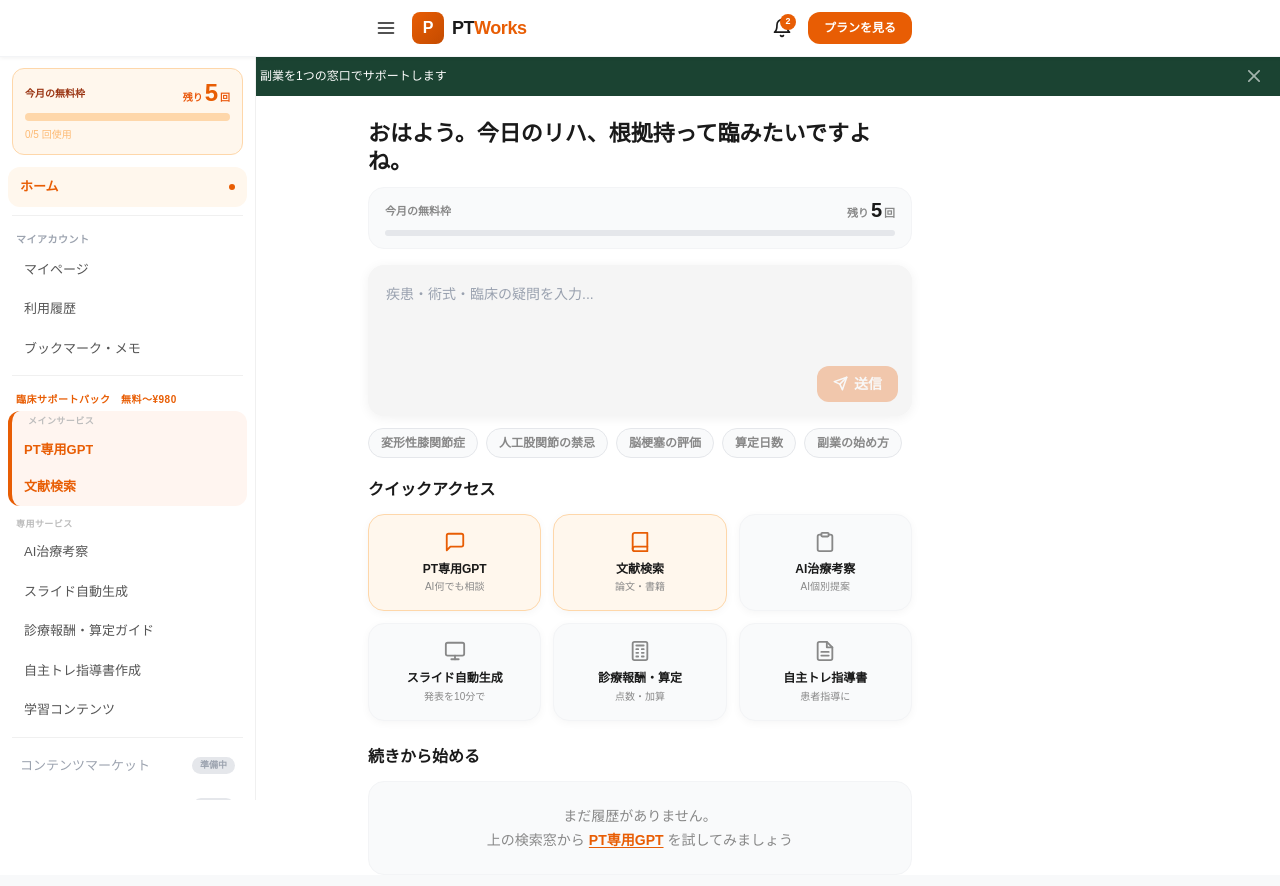
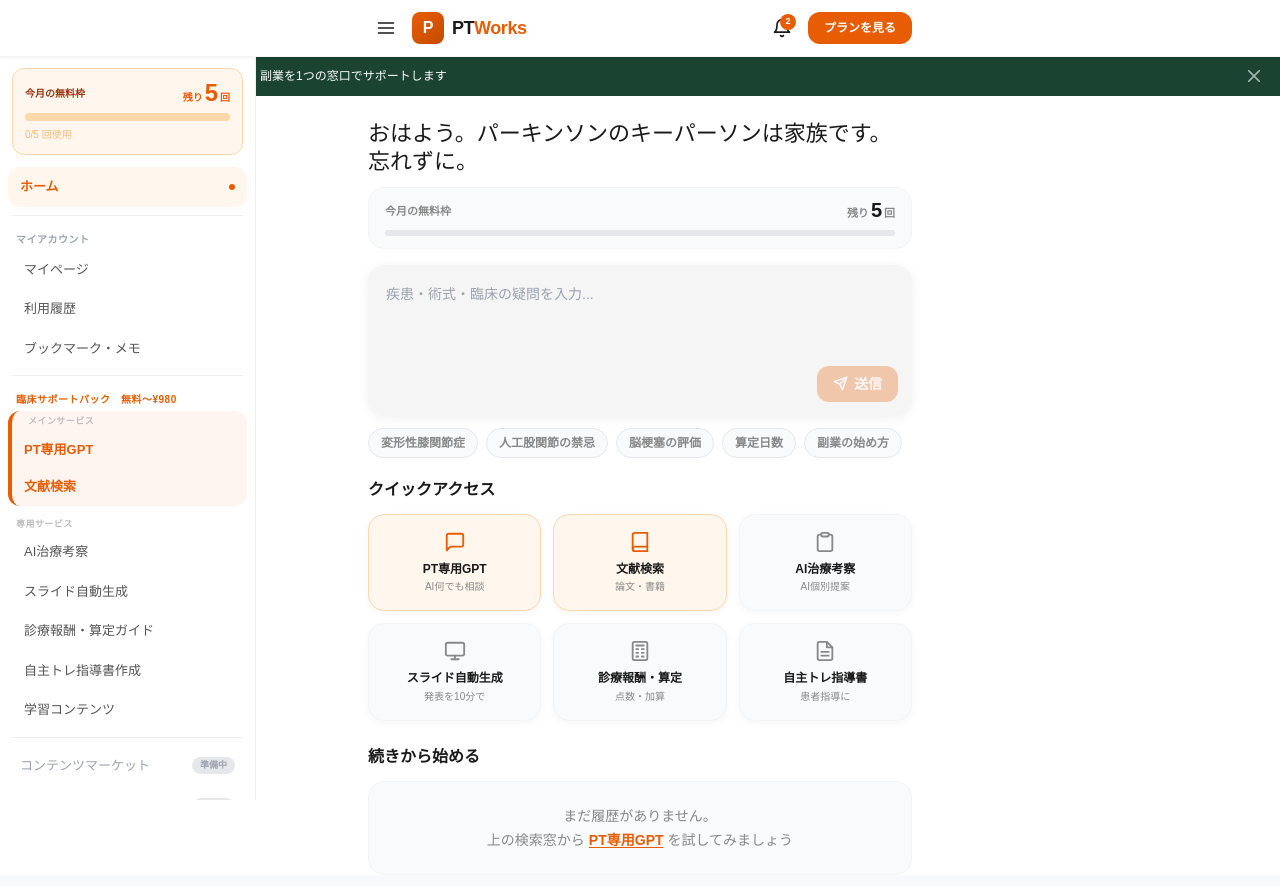
Before and after one commit to ptworks-mitsuki/ptworks-app, a Next.js app: page / in a window 1280 px wide. Shown: the top 886 px of the page. Built offline with nearby package versions, Linux system fonts and the light colour scheme.

Commit message:
ホーム 挨拶文を短縮・フォントを細くする

```diff
--- a/app/page.tsx
+++ b/app/page.tsx
@@ -126,87 +126,87 @@
 
 const GREETINGS: Record<"morning" | "afternoon" | "evening" | "night", string[]> = {
   morning: [
-    "おはようございます。今日も患者さんのために、最善の準備を。",
+    "おはようございます。今日も最善の準備を。",
     "おはよう。カンファ前に疾患確認、済ませちゃいましょう。",
-    "おはようございます。昨日の疑問、今朝解決しておきませんか。",
-    "おはよう。算定日数、なんとなく合ってる自信ある？確認しとこ。",
-    "おはようございます。今日の患者さん、禁忌ちゃんと把握してますか。",
+    "おはよう。昨日の疑問、今朝解決しておきませんか。",
+    "おはよう。算定日数、なんとなく合ってる自信ある？",
+    "おはようございます。今日の患者さん、禁忌は把握できてますか。",
     "おはよう。学会発表の締め切り、そろそろ気にしてる頃では。",
-    "おはようございます。文献読む時間ない人こそ、PT Works使ってください。",
+    "おはようございます。文献読む時間ない人こそ、PT Worksを。",
     "おはよう。今日も現場で戦う準備、できてますか。",
-    "おはようございます。新人さん、分からないことは恥ずかしくないですよ。",
-    "おはよう。今日のリハ、根拠持って臨みたいですよね。",
-    "おはようございます。パーキンソンのキーパーソンは家族です。今日も忘れずに。",
+    "おはようございます。新人さん、わからないことは恥ずかしくない。",
+    "おはよう。パーキンソンのキーパーソンは家族です。忘れずに。",
     "おはよう。今日こそ定時で帰りましょう。たぶん無理だけど。",
-    "おはようございます。脳梗塞発症から何日か、今すぐ言えますか。",
+    "おはようございます。脳梗塞発症から何日か、すぐ言えますか。",
     "おはよう。患者さんに『先生』って呼ばれた時、訂正してますか。",
     "おはようございます。廃用は待ってくれません。今日も早期離床を。",
     "おはよう。昨日の患者さん、夢に出てきませんでしたか。",
     "おはようございます。MMT4と4+の違い、説明できますか。",
     "おはよう。FIMの採点、甘くなってませんか。",
-    "おはようございます。サマリー書き終わってますか。締め切り大丈夫ですか。",
-    "おはよう。TUGとBerg Balance Scale、今日使いますか。",
+    "おはようございます。サマリー、締め切り大丈夫ですか。",
+    "おはよう。TUGとBBS、今日使いますか。",
+    "おはようございます。今日の臨床、根拠を持って臨みましょう。",
   ],
   afternoon: [
     "お疲れ様です。午前中うまくいきましたか。",
     "お昼休み、5分だけ気になる疾患調べてみませんか。",
-    "お疲れ様です。午前中に迷った治療、ここで相談してみてください。",
+    "お疲れ様です。午前中に迷った治療、ここで相談を。",
     "昼休みに副業のこと、少しだけ考えてみてもいいかも。",
     "お疲れ様です。自主トレ指導書、毎回手書きしてませんか。",
-    "午後の患者さん、治療方針ちゃんと固まってますか。",
-    "お疲れ様です。文献読みたいけど時間ない、そんな時のPT Worksです。",
+    "午後の患者さん、治療方針固まってますか。",
+    "お疲れ様です。文献読みたいけど時間ない、そんな時のPT Works。",
     "昼休みくらい休めって話ですが、気になったらどうぞ。",
     "お疲れ様です。今日のカンファ、うまく発言できましたか。",
     "午後もあと少し、患者さんのために頑張りましょう。",
-    "お疲れ様です。さっきの患者さん、ROM測定の結果メモしましたか。",
-    "禁忌肢位、患者さんにちゃんと伝わってますか。何度でも確認を。",
+    "お疲れ様です。ROM測定の結果、メモしましたか。",
+    "禁忌肢位、患者さんにちゃんと伝わってますか。",
     "お疲れ様です。NRS6の患者さんに運動療法、根拠ありますか。",
-    "昼ごはん食べましたか。PTが倒れたら誰が患者さんを診るんですか。",
+    "昼ごはん食べましたか。PTが倒れたら誰が診るんですか。",
     "お疲れ様です。回診で主治医に何か言われましたか。",
     "退院サマリー、ギリギリまで溜めてませんか。",
-    "お疲れ様です。患者さんに『もうリハビリいらない』って言われたことありますか。",
-    "今日の患者さんの家屋環境、把握してますか。",
-    "お疲れ様です。訪問リハと外来リハの違い、後輩に説明できますか。",
-    "廃用と廃用じゃない境界線、実は曖昧ですよね。調べてみましょう。",
+    "お疲れ様です。家屋環境、把握してますか。",
+    "廃用と廃用じゃない境界線、実は曖昧ですよね。",
+    "お疲れ様です。訪問と外来の違い、後輩に説明できますか。",
+    "昼休みくらい休みましょう。でも気になったらどうぞ。",
   ],
   evening: [
     "お疲れ様でした。今日もよく頑張りました。",
     "今日の臨床で気になったこと、記録しておきましょう。",
-    "お疲れ様です。あの患者さんの治療、これで良かったかな、って思ってませんか。",
+    "あの患者さんの治療、これで良かったかな、って思ってませんか。",
     "今日わからなかったこと、明日までに調べておきませんか。",
     "お疲れ様です。スライド、締め切り大丈夫ですか。",
-    "副業、そろそろ本気で考えてみませんか。PTの知識、売れますよ。",
-    "お疲れ様でした。明日の準備、今夜のうちに少しだけ。",
-    "今日学んだこと、ノートに残しておくと絶対後で役に立ちます。",
+    "副業、そろそろ本気で考えてみませんか。",
+    "お疲れ様でした。明日の準備、少しだけしておきますか。",
+    "今日学んだこと、ノートに残しておくと役に立ちます。",
     "お疲れ様です。残業中ですか。お体に気をつけて。",
     "夜のほうが集中できる派の人、一緒に勉強しましょう。",
     "お疲れ様でした。今日何人診ましたか。多すぎませんか。",
-    "転倒ゼロで今日も終われましたか。それだけで十分すごいです。",
-    "お疲れ様でした。PTの年収、上げていきたいですよね。副業、始めませんか。",
-    "お疲れ様です。残業代、ちゃんと出てますか。出てない場合は転職を考えましょう。",
-    "お疲れ様でした。後輩に優しくできましたか。自分も最初は新人でした。",
+    "転倒ゼロで終われましたか。それだけで十分すごいです。",
+    "PTの年収、上げていきたいですよね。副業、始めませんか。",
+    "残業代、ちゃんと出てますか。",
+    "後輩に優しくできましたか。自分も最初は新人でした。",
     "患者さんに『ありがとう』って言ってもらえましたか。",
     "今日の自分を100点満点で採点すると何点ですか。",
-    "お疲れ様でした。今日の悔しさ、明日の臨床に変えていきましょう。",
-    "記録、ちゃんと終わりましたか。家に持ち帰らないでくださいね。",
-    "お疲れ様です。今日の患者さん、歩けるようになりましたか。",
+    "今日の悔しさ、明日の臨床に変えていきましょう。",
+    "記録、ちゃんと終わりましたか。家に持ち帰らないでください。",
+    "今日の患者さん、歩けるようになりましたか。",
   ],
   night: [
-    "遅くまでお疲れ様です。ゆっくり休んでくださいね。",
-    "こんな時間まで働いてるんですか。PTって本当に大変ですよね。",
-    "遅くまでお疲れ様です。明日も患者さんのために頑張れますように。",
+    "遅くまでお疲れ様です。早めに寝てください。",
+    "こんな時間まで働いてるんですか。PTって大変ですよね。",
+    "遅くまでお疲れ様です。明日も頑張れますように。",
     "夜中に勉強してるPT、かっこいいと思います。",
-    "遅くまでお疲れ様です。気になることだけ調べて、早めに寝てください。",
+    "気になることだけ調べて、早めに寝てください。",
     "こんな時間に開いてくれてありがとうございます。",
     "深夜の勉強、明日の臨床できっと活きます。",
-    "遅くまでお疲れ様です。PTの仕事、誰かがちゃんと見てますよ。",
+    "PTの仕事、誰かがちゃんと見てますよ。",
     "こんな時間に何してるんですか。記録ですか。サマリーですか。",
-    "学会発表の前日ですか。スライド、今からでも間に合います。",
-    "遅くまでお疲れ様です。PTって本当に不器用に頑張りますよね。",
+    "学会発表の前日ですか。今からでも間に合います。",
+    "PTって本当に不器用に頑張りますよね。",
     "こんな時間まで勉強してるあなた、絶対いいPTになります。",
-    "夜中の3時にPT Worksを開く人生、悪くないと思います。",
-    "深夜のPT Works、何かに追われてますか。一緒に解決しましょう。",
-    "遅くまでお疲れ様です。明日も患者さんのために頑張れますように。",
+    "夜中にPT Worksを開く人生、悪くないと思います。",
+    "何かに追われてますか。一緒に解決しましょう。",
+    "遅くまでお疲れ様です。誰かがちゃんと見てますよ。",
     "こんな時間に開いてくれてありがとうございます。一緒に頑張りましょう。",
   ],
 };
@@ -427,7 +427,7 @@
         <section className="pt-6 pb-4">
           <div className="flex items-center justify-between mb-3">
             {/* 挨拶 */}
-            <p className="text-[22px] font-black leading-tight" style={{ color: "#1A1A1A" }}>
+            <p className="text-[22px] leading-tight" style={{ color: "#1A1A1A", fontWeight: 400 }}>
               {greeting}
             </p>
 
```
